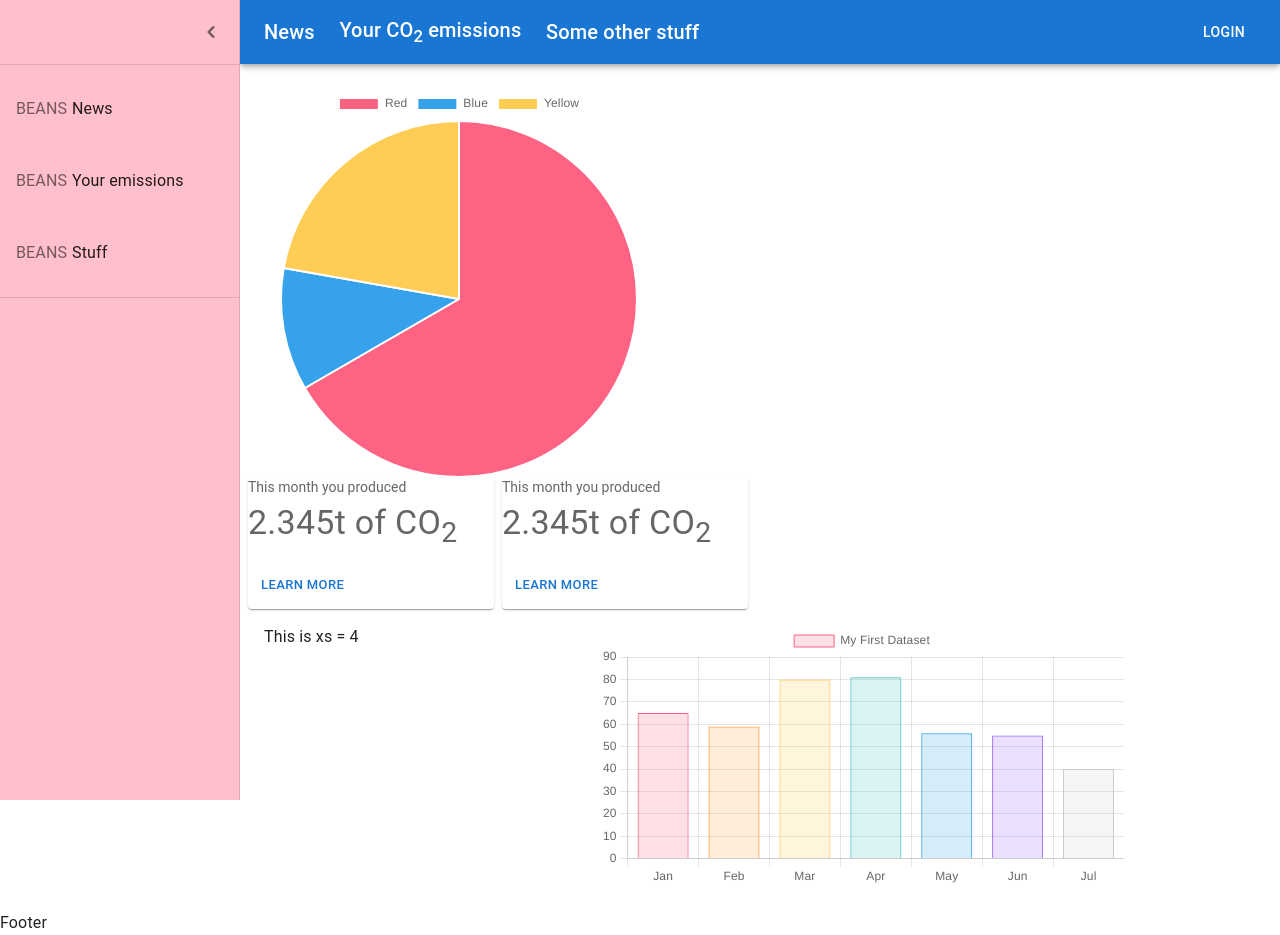
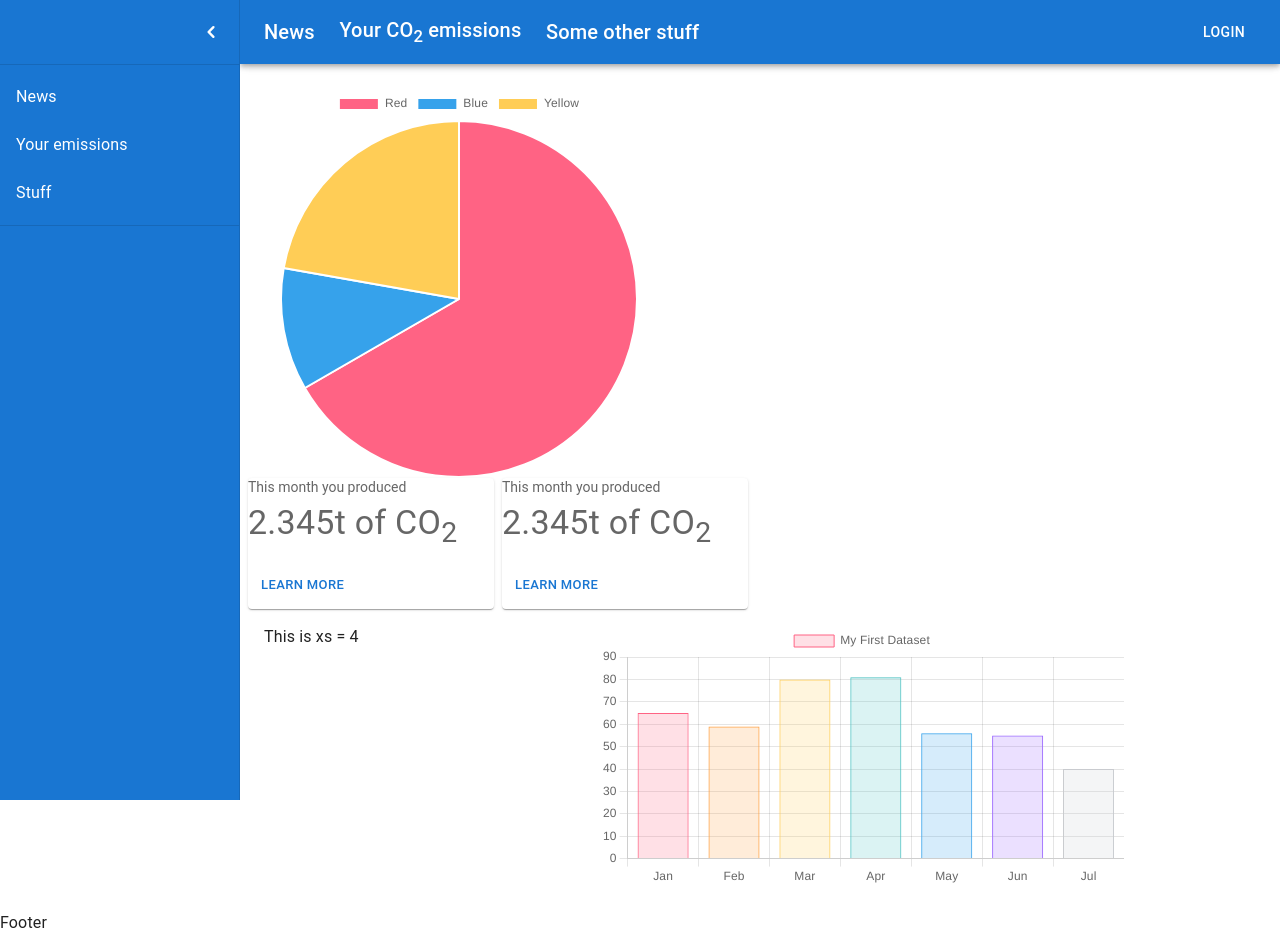
Before and after one commit to team-caffeine-fp/reducto-client, a React (Vite) app: page /beans in a window 1280 px wide. Both pictures are taken after a click on the button "open drawer". Built offline with nearby package versions, Linux system fonts and the light colour scheme.

Commit message:
add consistency to styles

```diff
--- a/src/common/Nav/index.jsx
+++ b/src/common/Nav/index.jsx
@@ -119,25 +119,22 @@ export default function PersistentDrawerLeft() {
         open={open}
         PaperProps={{
             sx: {
-              backgroundColor: "pink"
+              backgroundColor: "#1976d2"
             }
           }}
       >
 
-        <DrawerHeader color="#333333">
+        <DrawerHeader >
           <IconButton onClick={handleDrawerClose}>
-            <HiChevronLeft/>
+            <HiChevronLeft style={{ fill: '#ffffff'}}/>
           </IconButton>
         </DrawerHeader>
         <Divider />
         <List>
           {['News', `Your emissions`, 'Stuff'].map((text, index) => (
             <ListItem key={text} disablePadding>
-              <ListItemButton>
-                <ListItemIcon>
-                  <p>BEANS</p>
-                </ListItemIcon>
-                <ListItemText primary={text} />
+              <ListItemButton sx={{color:'#ffffff'}}>
+               <ListItemText primary={text} />
               </ListItemButton>
             </ListItem>
           ))}
```
